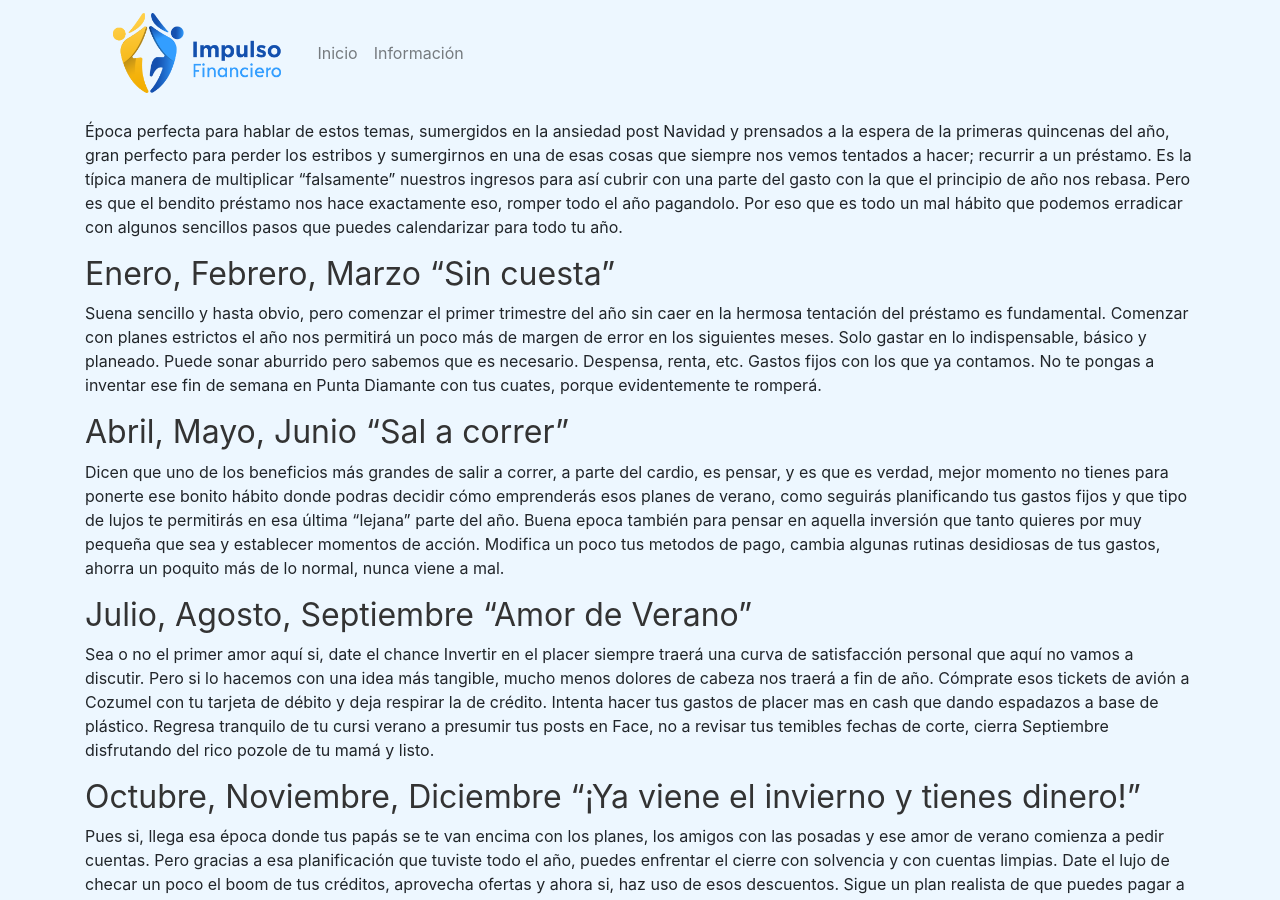
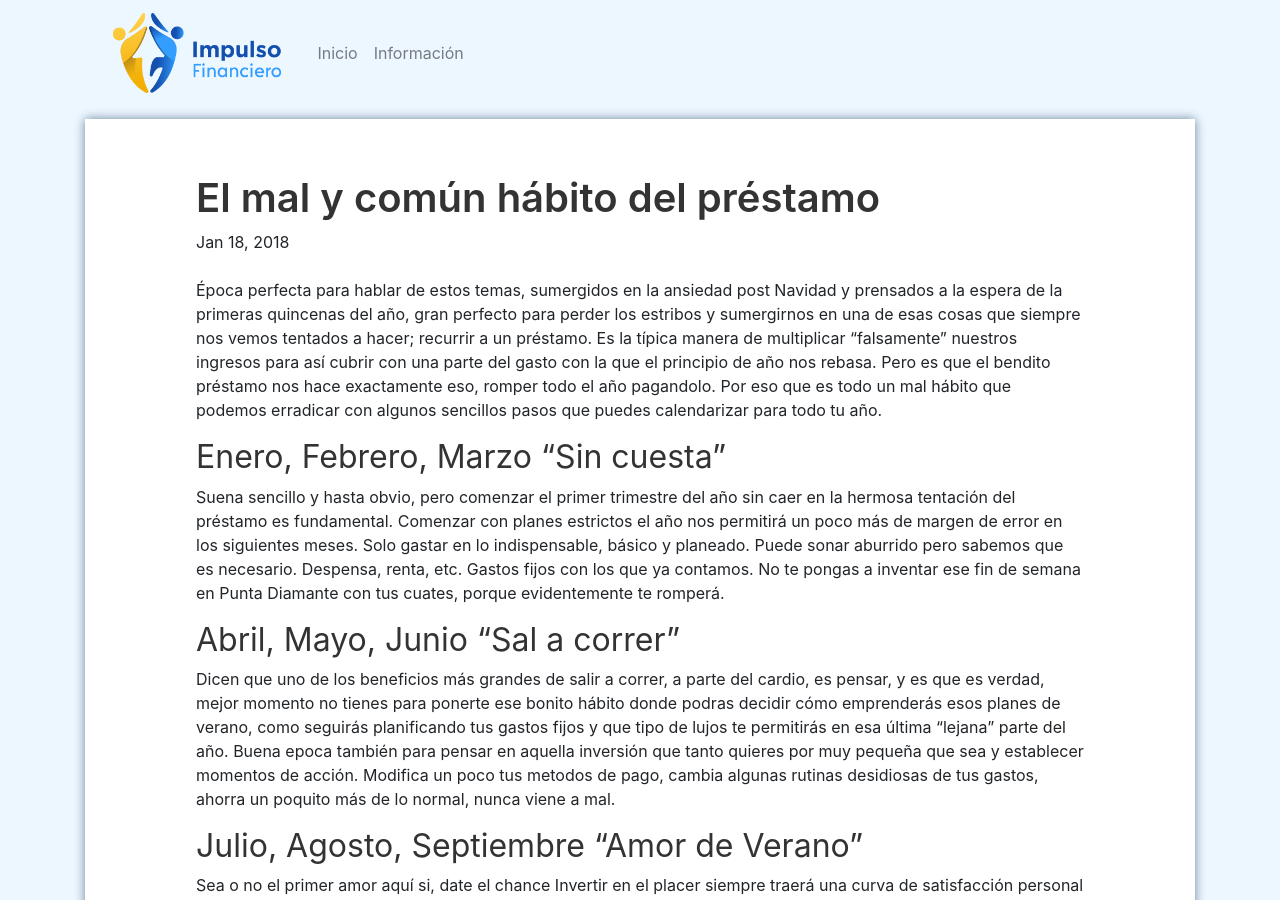
Before and after one commit to impulsofinanciero/blog, a Jekyll site: the page built from _posts/2018-01-18-El-mal-y-comun-habito-del-prestamo.md, in a window 1280 px wide and 900 px high. Built offline with Jekyll 4.4.1, drawn with Linux system fonts in a browser that asks for light colours; nearby versions of some CDN libraries; our own code applies the rules of GitHub Pages for plain Markdown files; comment, search, counter and statistics services are not loaded.

Commit message:
Update 2018-01-18-El-mal-y-comun-habito-del-prestamo.md

```diff
--- a/_posts/2018-01-18-El-mal-y-comun-habito-del-prestamo.md
+++ b/_posts/2018-01-18-El-mal-y-comun-habito-del-prestamo.md
@@ -1,7 +1,7 @@
 ---
 layout: entry
 root: blog
-title:  "El mal y común hábito del préstamo
+title:  "El mal y común hábito del préstamo"
 date:   2018-01-18 15:46:01 -0600
 groups: [general,finanzas]
 tags: ["Cuesta de Enero"]
@@ -9,8 +9,6 @@ author: Impulso Financiero
 comments: true
 
 ---
-
-
 Época perfecta para hablar de estos temas, sumergidos en la ansiedad post Navidad y prensados a la espera de la primeras quincenas del año, gran perfecto para perder los estribos y sumergirnos en una de esas cosas que siempre nos vemos tentados a hacer; recurrir a un préstamo. Es la típica manera de multiplicar “falsamente” nuestros ingresos para así cubrir con una parte del gasto con la que el principio de año nos rebasa. Pero es que el bendito préstamo nos hace exactamente eso, romper todo el año pagandolo. Por eso que es todo un mal hábito que podemos erradicar con algunos sencillos pasos que puedes calendarizar para todo tu año.
 
 
```
